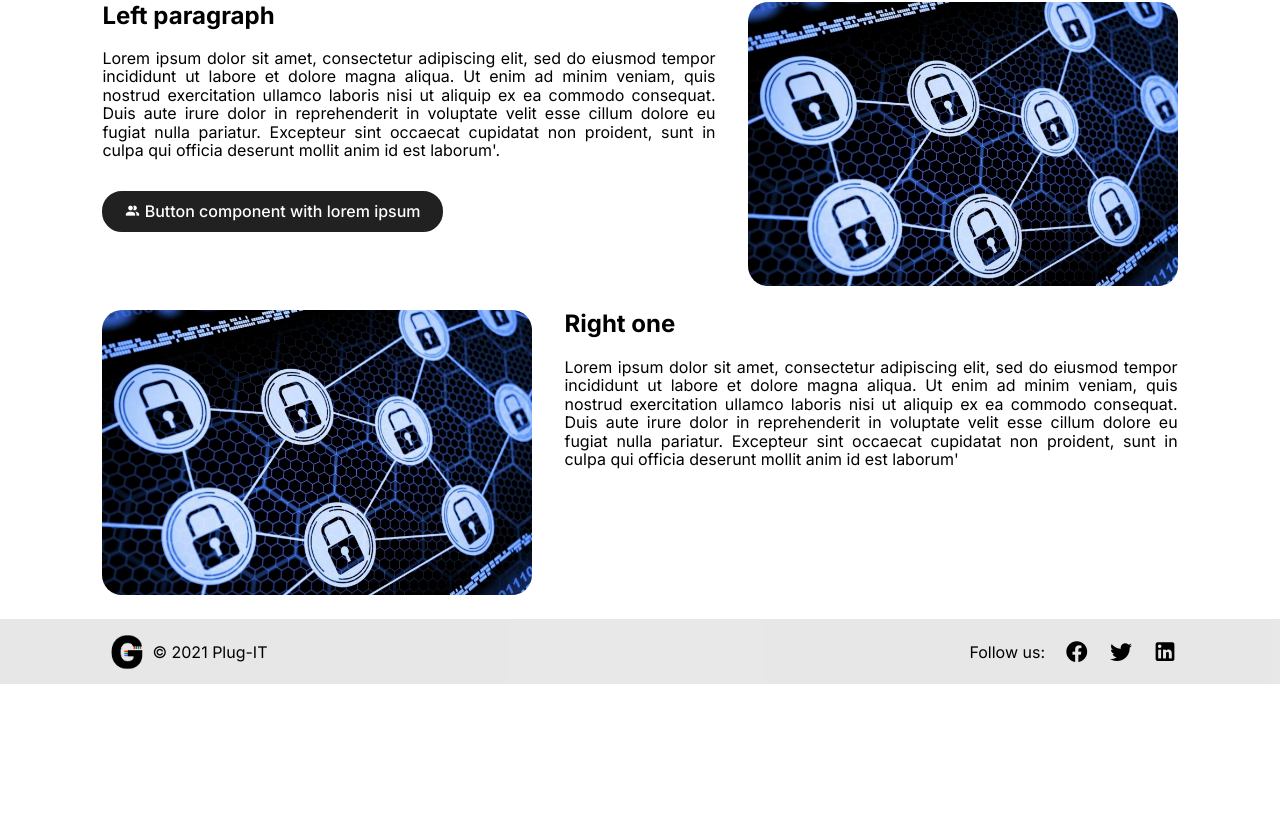
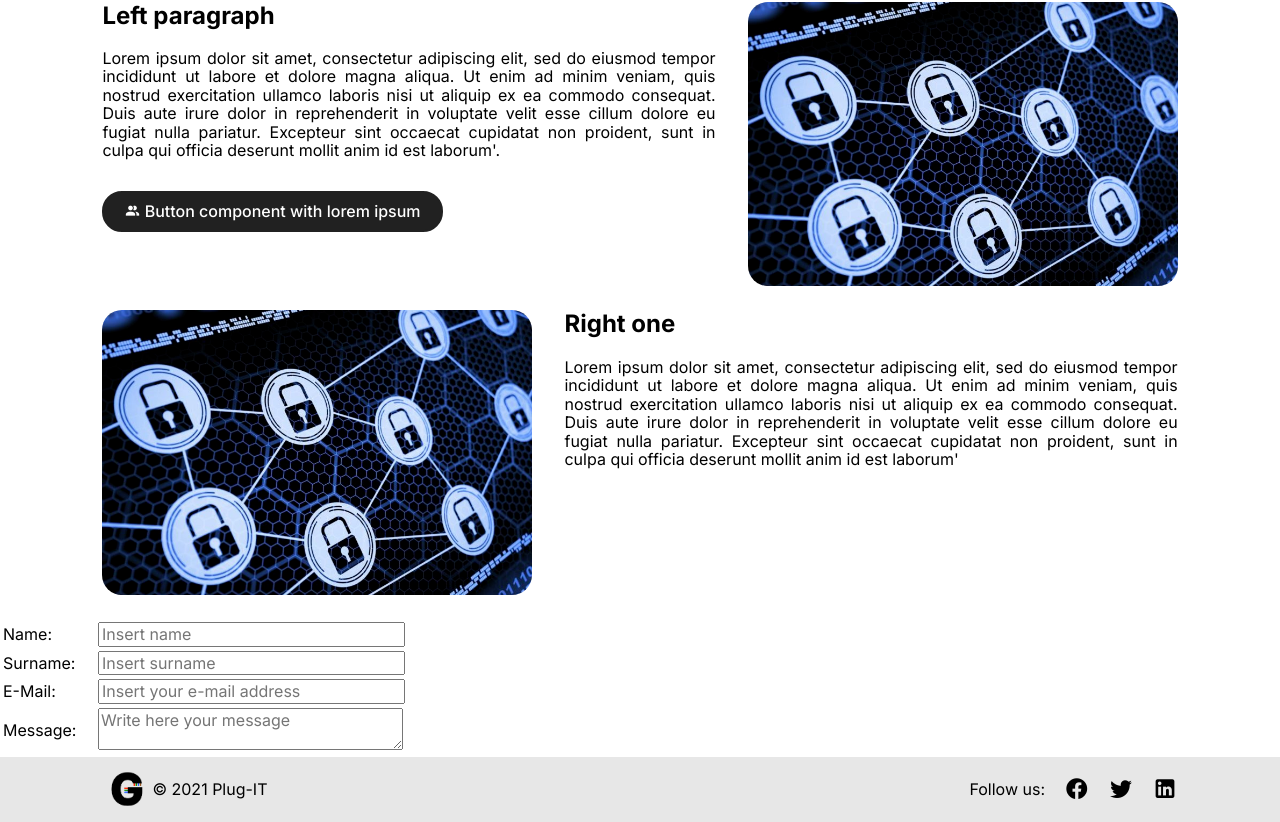
Before and after one commit to lucagrammer/Plug-IT, a Nuxt app: page / in a window 1280 px wide. Shown: the part 905-1727 px from the top of the page. Before the commit the page ends 1589 px from the top, so only its background shows below. Built offline with nearby package versions, Linux system fonts and the light colour scheme.

Commit message:
Addition ContactForm component

```diff
--- /dev/null
+++ b/components/ContactForm.vue
@@ -0,0 +1,101 @@
+<!--
+  Component: Paragraph
+  Description: A general purpose paragraph with an (optional) image
+  Named slots:
+  └── default slot: paragraph's text
+  Props:
+  ├── image: image for the paragraphs (optional)
+  ├── image-cap: alt attribute of the image for SEO purposes (optional)
+  └── postion: position of the paragraph's text. Either 'right' or 'left'. Right by default (optional)
+-->
+
+<template>
+  <form action="/messagesubmit" method="post">
+    <input type="hidden" id="pageName" name="pageName" :value="pageName" />
+    <table>
+      <tr>
+        <td><label for="name">Name:</label></td>
+        <td>
+          <input
+            type="text"
+            name="name"
+            placeholder="Insert name"
+            id="name"
+            required
+          />
+        </td>
+      </tr>
+
+      <tr>
+        <td><label for="surname">Surname:</label></td>
+        <td>
+          <input
+            type="text"
+            name="surname"
+            placeholder="Insert surname"
+            id="surname"
+            required
+          />
+        </td>
+      </tr>
+
+      <tr>
+        <td><label for="mail">E-Mail:</label></td>
+        <td>
+          <input
+            type="mail"
+            name="mail"
+            placeholder="Insert your e-mail address"
+            id="mail"
+            required
+          />
+        </td>
+      </tr>
+
+      <tr>
+        <td><label for="message">Message:</label></td>
+        <td>
+          <textarea
+            id="message"
+            required
+            name="message"
+            maxlength="1000"
+            placeholder="Write here your message"
+          ></textarea>
+        </td>
+      </tr>
+    </table>
+  </form>
+</template>
+
+<script>
+export default {
+  props: {
+    pageName: { type: String, default: () => '' },
+  },
+}
+</script>
+
+<style scoped>
+table {
+  width: 400px;
+}
+table label,
+table input,
+table textarea {
+  width: 100%;
+}
+
+@media (max-width: 400px) {
+  table,
+  table thead,
+  table tbody,
+  table tfoot,
+  table tr,
+  table td,
+  table th,
+  table caption {
+    display: block;
+  }
+}
+</style>
--- a/pages/index.vue
+++ b/pages/index.vue
@@ -50,6 +50,9 @@
         </p>
       </paragraph>
     </section>
+    <section>
+      <contact-form pageName="pippo" />
+    </section>
   </main>
 </template>
 
@@ -57,11 +60,13 @@
 import BaseButton from '~/components/BaseButton.vue'
 import Grid from '~/components/grids/Grid.vue'
 import Paragraph from '~/components/Paragraph.vue'
+import ContactForm from '~/components/ContactForm.vue'
 export default {
   components: {
     BaseButton,
     Paragraph,
     Grid,
+    ContactForm,
   },
   data() {
     return {
```
